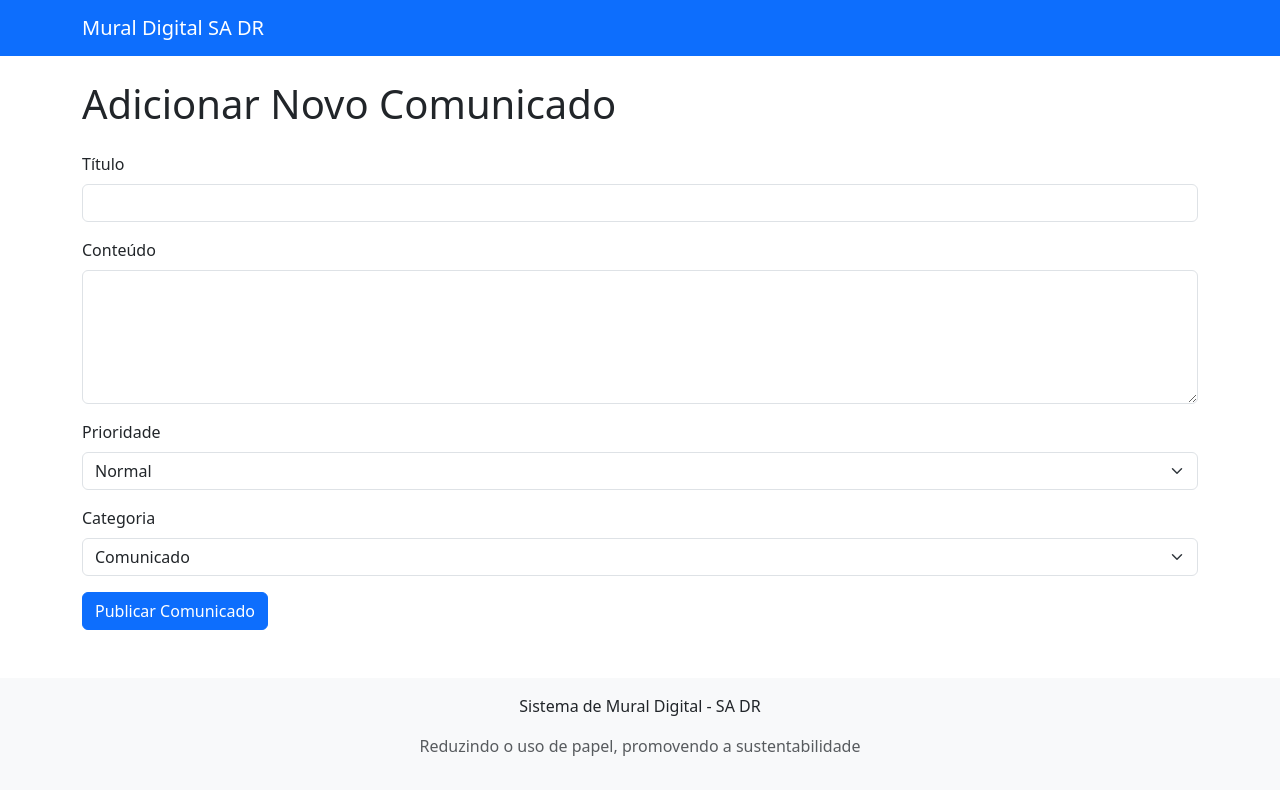
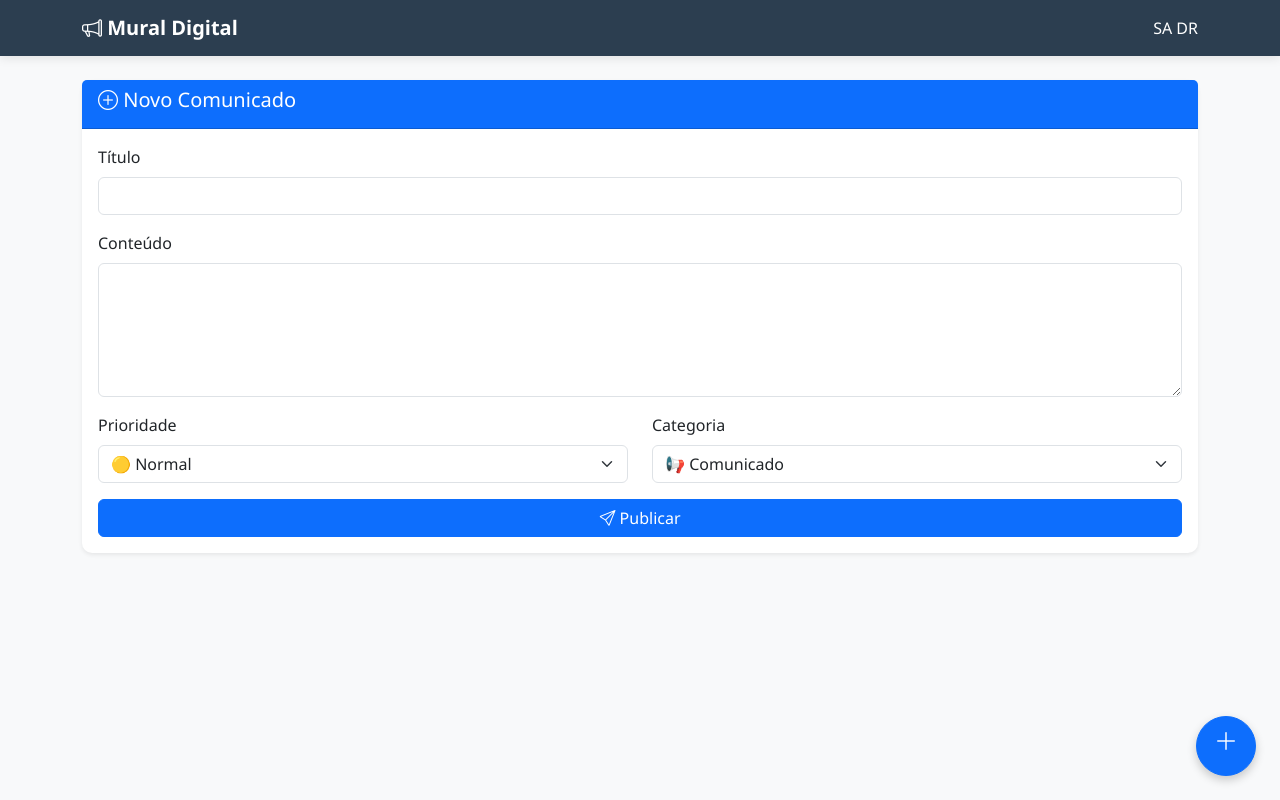
Before and after one commit to mathzus/mural-digital-flask, a Flask app: page /adicionar in a window 1280 px wide. Run offline with Flask 3, Linux system fonts and the light colour scheme.

Commit message:
Atualiza design do mural

```diff
--- a/mural_digital/templates/adicionar.html
+++ b/mural_digital/templates/adicionar.html
@@ -1,37 +1,46 @@
 {% extends "base.html" %}
 
 {% block content %}
-<h1 class="mb-4">Adicionar Novo Comunicado</h1>
-
+<div class="card border-0 shadow-sm">
+    <div class="card-header bg-primary text-white">
+        <h5><i class="bi bi-plus-circle"></i> Novo Comunicado</h5>
+    </div>
+    <div class="card-body">
         <form method="POST">
             <div class="mb-3">
-        <label for="titulo" class="form-label">Título</label>
-        <input type="text" class="form-control" id="titulo" name="titulo" required>
+                <label class="form-label">Título</label>
+                <input type="text" class="form-control" name="titulo" required>
             </div>
 
             <div class="mb-3">
-        <label for="conteudo" class="form-label">Conteúdo</label>
-        <textarea class="form-control" id="conteudo" name="conteudo" rows="5" required></textarea>
+                <label class="form-label">Conteúdo</label>
+                <textarea class="form-control" name="conteudo" rows="5" required></textarea>
             </div>
 
-    <div class="mb-3">
-        <label for="prioridade" class="form-label">Prioridade</label>
-        <select class="form-select" id="prioridade" name="prioridade">
-            <option value="alta">Alta</option>
-            <option value="normal" selected>Normal</option>
-            <option value="baixa">Baixa</option>
+            <div class="row">
+                <div class="col-md-6 mb-3">
+                    <label class="form-label">Prioridade</label>
+                    <select class="form-select" name="prioridade">
+                        <option value="alta" class="text-danger">🔴 Alta</option>
+                        <option value="normal" selected>🟡 Normal</option>
+                        <option value="baixa" class="text-success">🟢 Baixa</option>
                     </select>
                 </div>
 
-    <div class="mb-3">
-        <label for="categoria" class="form-label">Categoria</label>
-        <select class="form-select" id="categoria" name="categoria">
-            <option value="comunicado">Comunicado</option>
-            <option value="atualizacao">Atualização</option>
-            <option value="campanha">Campanha</option>
+                <div class="col-md-6 mb-3">
+                    <label class="form-label">Categoria</label>
+                    <select class="form-select" name="categoria">
+                        <option value="comunicado">📢 Comunicado</option>
+                        <option value="atualização">🔄 Atualização</option>
+                        <option value="campanha">📢 Campanha</option>
                     </select>
                 </div>
+            </div>
 
-    <button type="submit" class="btn btn-primary">Publicar Comunicado</button>
+            <button type="submit" class="btn btn-primary w-100">
+                <i class="bi bi-send"></i> Publicar
+            </button>
         </form>
+    </div>
+</div>
 {% endblock %}
--- a/mural_digital/templates/base.html
+++ b/mural_digital/templates/base.html
@@ -4,42 +4,77 @@
     <meta charset="UTF-8">
     <meta name="viewport" content="width=device-width, initial-scale=1.0">
     <title>Mural Digital - SA DR</title>
+    <!-- Bootstrap CSS + Ícones -->
     <link href="https://cdn.jsdelivr.net/npm/bootstrap@5.3.0/dist/css/bootstrap.min.css" rel="stylesheet">
+    <link rel="stylesheet" href="https://cdn.jsdelivr.net/npm/bootstrap-icons@1.11.1/font/bootstrap-icons.css">
     <style>
-        .prioridade-alta { border-left: 5px solid #dc3545; }
-        .prioridade-normal { border-left: 5px solid #ffc107; }
-        .prioridade-baixa { border-left: 5px solid #28a745; }
+        :root {
+            --cor-primaria: #2c3e50;
+            --cor-secundaria: #3498db;
+        }
+        body {
+            background-color: #f8f9fa;
+            font-family: 'Segoe UI', Tahoma, Geneva, Verdana, sans-serif;
+        }
+        .navbar-custom {
+            background-color: var(--cor-primaria) !important;
+            box-shadow: 0 2px 10px rgba(0,0,0,0.1);
+        }
+        .card {
+            border-radius: 10px;
+            transition: all 0.3s ease;
+            border: none;
+            box-shadow: 0 4px 6px rgba(0,0,0,0.05);
+        }
+        .card:hover {
+            transform: translateY(-5px);
+            box-shadow: 0 10px 20px rgba(0,0,0,0.1);
+        }
+        .badge-categoria {
+            font-size: 0.8rem;
+            padding: 5px 10px;
+            border-radius: 20px;
+        }
+        .btn-float {
+            width: 60px;
+            height: 60px;
+            border-radius: 50%;
+            font-size: 24px;
+            box-shadow: 0 4px 10px rgba(0,0,0,0.2);
+        }
     </style>
 </head>
 <body>
-    <nav class="navbar navbar-expand-lg navbar-dark bg-primary">
+    <!-- Barra de navegação -->
+    <nav class="navbar navbar-expand-lg navbar-dark navbar-custom">
         <div class="container">
-            <a class="navbar-brand" href="/">Mural Digital SA DR</a>
+            <a class="navbar-brand fw-bold" href="/">
+                <i class="bi bi-megaphone"></i> Mural Digital
+            </a>
+            <span class="text-white">SA DR</span>
         </div>
     </nav>
 
-    <div class="container mt-4">
+    <!-- Container principal -->
+    <div class="container py-4">
         {% with messages = get_flashed_messages(with_categories=true) %}
-            {% if messages %}
-                {% for category, message in messages %}
-                    <div class="alert alert-{{ category }} alert-dismissible fade show" role="alert">
-                        {{ message }}
-                        <button type="button" class="btn-close" data-bs-dismiss="alert" aria-label="Close"></button>
-                    </div>
-                {% endfor %}
-            {% endif %}
+            {% for category, message in messages %}
+                <div class="alert alert-{{ category }} alert-dismissible fade show">
+                    {{ message }}
+                    <button type="button" class="btn-close" data-bs-dismiss="alert"></button>
+                </div>
+            {% endfor %}
         {% endwith %}
 
         {% block content %}{% endblock %}
     </div>
 
-    <footer class="mt-5 py-3 bg-light">
-        <div class="container text-center">
-            <p>Sistema de Mural Digital - SA DR</p>
-            <p class="text-muted">Reduzindo o uso de papel, promovendo a sustentabilidade</p>
-        </div>
-    </footer>
+    <!-- Botão flutuante -->
+    <a href="/adicionar" class="btn btn-primary btn-float position-fixed bottom-0 end-0 m-4">
+        <i class="bi bi-plus-lg"></i>
+    </a>
 
+    <!-- Bootstrap JS -->
     <script src="https://cdn.jsdelivr.net/npm/bootstrap@5.3.0/dist/js/bootstrap.bundle.min.js"></script>
 </body>
 </html>
```
Also changed, not shown: mural_digital/templates/index.html (+22 -13 lines). Lines whose indentation alone changed are shown as unchanged.
